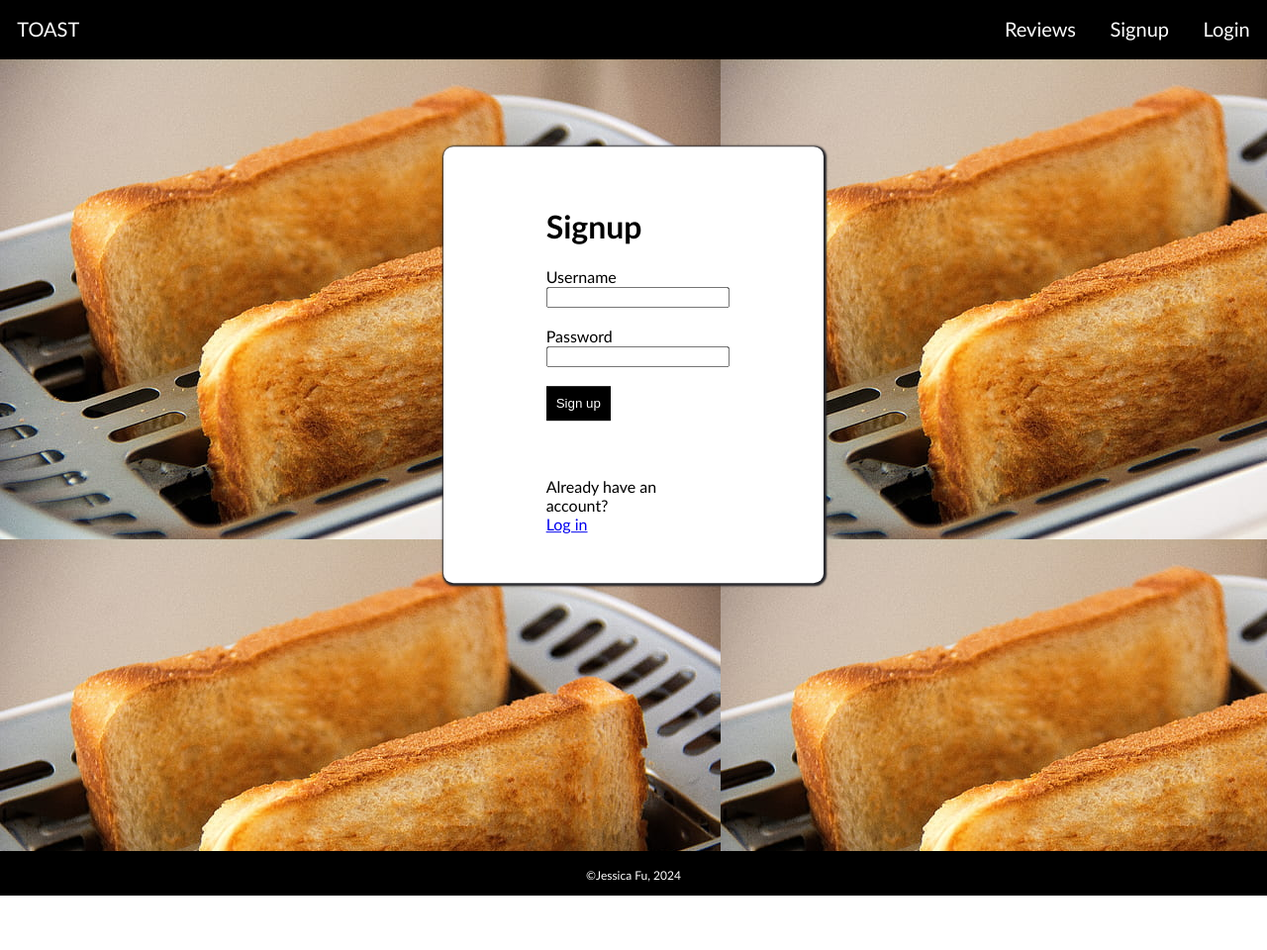
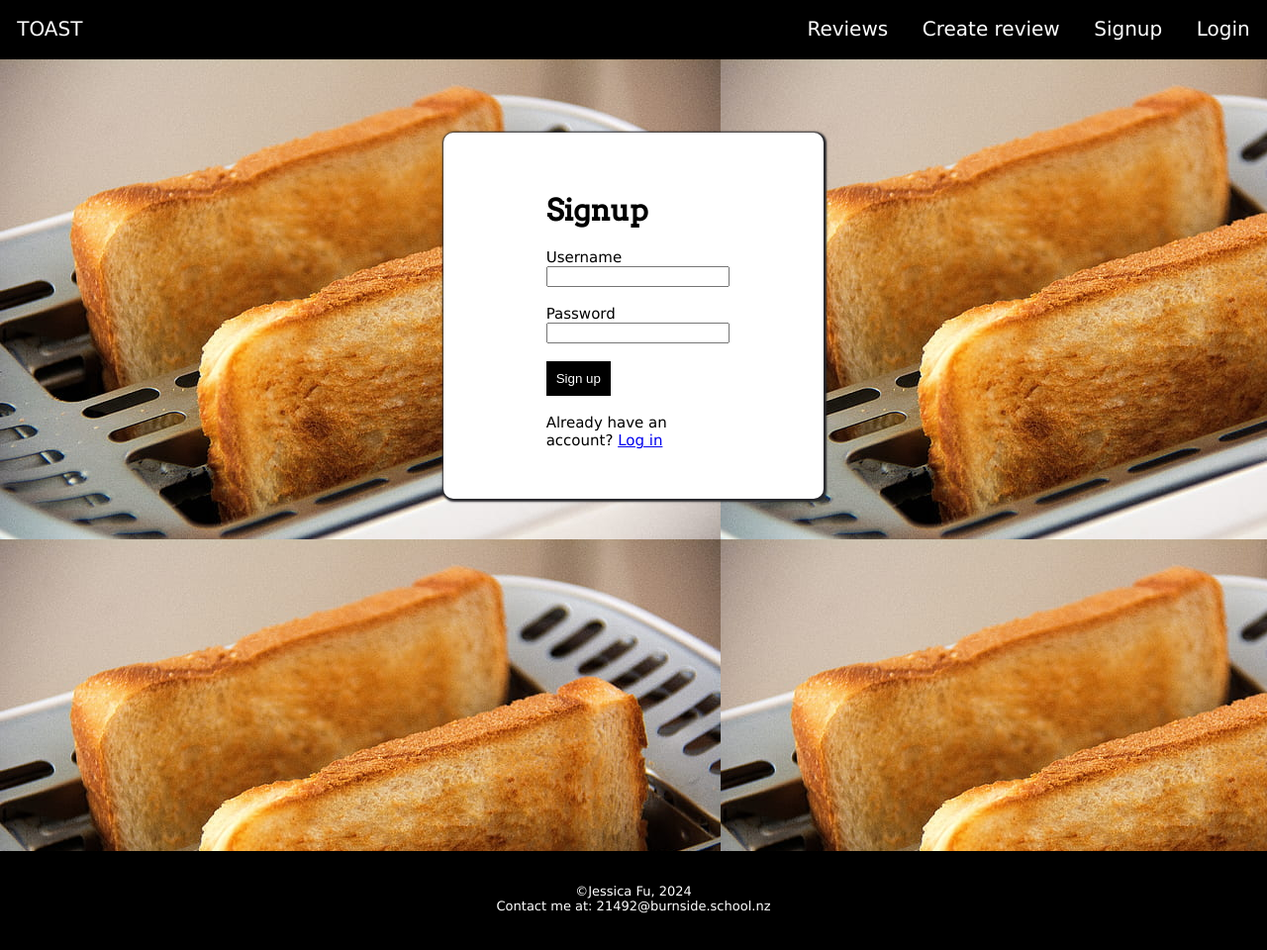
Before and after one commit to fujessica/Toast-website, a Flask app: page /signup in a window 1280 px wide. Shown: the whole page at 99% size. Before the commit the page ends 905 px from the top, so only its background shows below. Run offline with Flask 3, Linux system fonts and the light colour scheme.

Commit message:
update delete change

```diff
--- a/routes.py
+++ b/routes.py
@@ -32,7 +32,6 @@ def hash_password(password):
 
 
 def has_numbers(password):
-    # for checking passwords
     return any(i.isdigit() for i in password)
 
 
@@ -55,10 +54,11 @@ def signup():
         password = request.form['password']
         # all conditions fulfilled
         if 30 >= len(password
-                     ) >= 8 and 20 >= len(username
+                     ) >= 8 and 30 >= len(username
                                           ) >= 8 and has_numbers(password
                                                                  ) is True:
-            # checking for duplicate usernames
+            # checking for duplicate usernames by searching the database for
+            # the username entered
             query = "SELECT username FROM users WHERE username = ?"
             result = sql_queries(query, 0, (username,))
             if result is not None:
@@ -67,23 +67,22 @@ def signup():
             else:
                 session['username'] = username
                 password = hash_password(password)
-                query = "INSERT INTO users(username, password) VALUES(?, ?)"
-                sql_queries(query, 2, (username, password))
+                query = "INSERT INTO users(username, password, admin)\
+                         VALUES(?, ?, ?)"
+                sql_queries(query, 2, (username, password, 0))
+                # setting up the user_id because I need to for queries in
+                # later routes/functions
                 query = "SELECT id FROM Users WHERE username = ?"
                 session['user_id'] = sql_queries(query, 0, (username,)
                                                  )[0]
+                # setting up admin for the changing navbar
+                session['admin'] = 0
                 return redirect(url_for('my_reviews'))
-        # username or password different error messages
-        elif len(username) < 8 or len(username) > 30:
-            flash('Username must be under 30 characters and above 8\
-                   characters')
-            return redirect(url_for('signup'))
         elif has_numbers(password) is False:
             flash('Password must contain 1 number')
             return redirect(url_for('signup'))
-        elif len(password) < 8 or len(password) > 30:
-            flash('Password must be at least 8 characters and below 30\
-                   characters')
+        else:
+            flash('Username and password may not be blank')
             return redirect(url_for('signup'))
 
 
@@ -92,19 +91,24 @@ def login():
     if request.method == 'GET':
         return render_template('login.html')
     elif request.method == 'POST':
-        # checking the password matches
+        # hashing the password so it matches the already
+        # hashed password in the database
         hashed_password = hash_password(request.form['password'])
         query = "SELECT password FROM users WHERE username = ?"
         key = sql_queries(query, 0, (request.form['username'],))
+        # if no password was found
         if key is None:
             flash('Incorrect username or password')
             return redirect(url_for('login'))
         elif hashed_password == key[0]:
+            # if the hashed password in the form matches the password in the
+            # datbase
             session['username'] = request.form['username']
-            # setting up session['user_id']
-            query = "SELECT id FROM Users WHERE username = ?"
+            query = "SELECT id, admin FROM Users WHERE username = ?"
             session['user_id'] = sql_queries(query, 0, (session['username'],)
                                              )[0]
+            session['admin'] = sql_queries(query, 0, (session['username'],)
+                                           )[1]
             return redirect(url_for('my_reviews'))
         else:
             flash('Incorrect username or password')
@@ -114,6 +118,7 @@ def login():
 @app.route('/my_reviews', methods=['GET', 'POST'])
 def my_reviews():
     if request.method == 'GET':
+        # checking if the user is logged in or not
         if 'username' not in session:
             return redirect(url_for('login'))
         else:
@@ -127,23 +132,35 @@ def my_reviews():
                                    reviews=reviews,
                                    username=session['username'])
     if request.method == 'POST':
-        query = "select user_id from reviews where id = ?"
-        result = sql_queries(query, 0, (session['user_id'], ))
-        if result is None:
-            flash('This is not your review')
-        else:
-            query = "DELETE FROM Reviews WHERE id = ?"
-            sql_queries(query, 2, (request.form['review_id'], ))
-            flash("Review has been deleted")
-            return redirect(url_for("my_reviews"))
+        if 'Delete_review' in request.form:
+            query = "SELECT user_id FROM Reviews WHERE id = ?"
+            review_user = sql_queries(query, 0,
+                                      (request.form['review_id'], ))[0]
+            # checking the review and user match by selecting the username
+            # correlating with the review_id
+            if review_user == session['user_id']:
+                query = "DELETE FROM Reviews WHERE id = ?"
+                sql_queries(query, 2, (request.form['review_id'], ))
+                flash("Review has been deleted")
+                return redirect(url_for("my_reviews"))
+            else:
+                flash('This is not your review')
+                return redirect(url_for("my_reviews"))
+        elif 'Update_review' in request.form:
+            # making session['review_id'] becauase I need it for the update
+            # reviews page
+            session['review_id'] = request.form['review_id']
+            return redirect(url_for('update_reviews'))
 
 
 @app.route('/create_reviews', methods=['GET', 'POST'])
 def create_review():
     if 'username' not in session:
+        flash('Sign up or login to create reviews')
         return redirect(url_for('signup'))
     elif request.method == 'GET':
-        # selecting all toasts except those that the user has reviewed
+        # selecting all toasts except those that the user has reviewed because
+        # I want to limit the user to one review per toast
         query = "SELECT id, description from Toast EXCEPT \
                  SELECT t.id, t.description FROM Toast as t \
                  JOIN reviews AS r ON r.toast_id = t.id JOIN users \
@@ -162,6 +179,8 @@ def create_review():
             flash('Review can not be blank')
             return redirect(url_for('create_review'))
         else:
+            # anti hacking measure in case someone decides to
+            # change the toast_id
             connection = sqlite3.connect('toast.db')
             cursor = connection.cursor()
             query = 'SELECT id FROM Toast EXCEPT SELECT toast_id FROM Reviews \
@@ -169,6 +188,8 @@ def create_review():
             cursor.execute(query, (session['user_id'], ))
             result = cursor.fetchall()
             toasts = []
+            # making a list toast ids that the user has not reviewed
+            # and then seeing if the toast_id is within that list
             for i in result:
                 toasts.append(i[0])
             toast_id = int(toast_id)
@@ -177,7 +198,7 @@ def create_review():
                          approval) VALUES(?, ?, ?, ?)"
                 sql_queries(query, 2, (session['user_id'], toast_review,
                                        toast_id, 0))
-                flash('Your review is being reviewed(haha)')
+                flash('Your review is pending approval')
                 return redirect(url_for('my_reviews'))
             else:
                 return redirect(url_for('create_review'))
@@ -189,17 +210,22 @@ def update_reviews():
         return redirect(url_for('signup'))
     else:
         if request.method == 'GET':
-            username = session['username']
-            # selecting all toasts that user has reviewed
-            query = "SELECT t.id, description, review \
-                     FROM reviews as r JOIN users AS u \
-                     ON r.user_id = u.id JOIN Toast AS t \
-                     ON r.toast_id = t.id WHERE u.username = ?"
-            toasts = sql_queries(query, 1, (username, ))
-            return render_template('update_reviews.html', toasts=toasts)
+            # checking if a review_id exists in the session from myreviews
+            # to be used to fetch the data needed
+            if 'review_id' not in session:
+                flash('Please select a review to update')
+                return redirect(url_for('my_reviews'))
+            else:
+                query = "SELECT t.id, t.description, review from Reviews AS r\
+                        JOIN Users AS u ON r.user_id = u.id JOIN Toast AS t \
+                        ON t.id = r.toast_id WHERE r.id = ?"
+                data = sql_queries(query, 0, (session['review_id'], ))
+                return render_template('update_reviews.html', data=data)
         elif request.method == 'POST':
             review = request.form['review']
-            if len(review) == 0:
+            # checking if review is blank or contains only spaces by checking
+            # length and eliminating the spaces and then checking the length
+            if len(review) == 0 or len(review.lstrip(" ")) == 0:
                 flash('Review can not be blank')
                 return redirect(url_for('update_reviews'))
             else:
@@ -209,12 +235,33 @@ def update_reviews():
                          WHERE toast_id = ? and user_id = ?"
                 sql_queries(query, 2, (review, toast_id, session['user_id']))
                 flash('Your review is being reviewed haha')
+                session.pop('review_id', None)
                 return redirect(url_for('my_reviews'))
 
 
-@app.route('/admin')
-def painandsuffering():
-    return render_template('admin.html')
+@app.route('/admin', methods=['POST', 'GET'])
+def admin():
+    if 'admin' in session:
+        if session['admin'] == 0:
+            return redirect(url_for('show_all_reviews'))
+        elif session['admin'] == '1':
+            if request.method == 'GET':
+                query = "SELECT r.id, u.username, r.review \
+                        FROM reviews AS r JOIN users AS u \
+                        ON r.user_id = u.id WHERE approval = 0"
+                reviews = sql_queries(query, 1)
+                return render_template('admin.html', reviews=reviews)
+            elif request.method == 'POST':
+                if 'Update_review' in request.form:
+                    query = "UPDATE Reviews SET approval = 1 WHERE id = ?"
+                    sql_queries(query, 2, (request.form['review_id'], ))
+                    return redirect(url_for('admin'))
+                elif 'Delete_review' in request.form:
+                    query = "DELETE FROM Reviews WHERE id = ?"
+                    sql_queries(query, 2, (request.form['review_id'], ))
+                    return redirect(url_for('admin'))
+    else:
+        return redirect(url_for('signup'))
 
 
 @app.errorhandler(404)
@@ -225,6 +272,7 @@ def page_not_found(e):
 @app.route('/logout')
 def logout():
     # removes username and user_id from session
+    # which is how routes check if a user is logged in
     session.clear()
     return redirect(url_for('show_all_reviews'))
 
--- a/static/style.css
+++ b/static/style.css
@@ -5,8 +5,9 @@ body {
     word-wrap: break-word;
     background-color: rgb(231, 240, 255);
     margin:0%;
-    font-family:'calibri';
+    font-family:Verdana;
     height:auto;
+    font-size:15px;
 }
 
 main{
@@ -14,14 +15,18 @@ main{
 }
 
 footer{
-    height:40px;
-    padding-top:5px;
+    padding-top:20px;
+    height:80px;
     background-color: #000000;
     bottom:0;
     width:100%;
     text-align:center;
     color:white;
-    font-size:12px;
+    font-size:13px;
+}
+
+h1{
+    font-family: "Arvo";
 }
 
 /*Navbar*/
@@ -34,7 +39,7 @@ nav{
     width:100%;
 }
 
-.navoption{
+.navOption{
     float:right;
     text-decoration:none;
     padding:1.35%;
@@ -52,34 +57,37 @@ nav{
     font-size:20px;
 }
 
-.navoption:hover{
+.navOption:hover{
     color:black;
     background-color:white;
 }
 
-.navdiv{
+.navDiv{
     height:60px;
 }
 
 
 /* allreviews */
 
-.headingtext {
+.headingText {
     position: absolute;
     top: 25%;
-    left: 40%;
+    margin-left: 33%;
     color:rgb(255, 255, 255);
-    font-size:40px;
+    font-size:60px;
     font-family:'Arvo';
     fill: black;
-    text-shadow: 8px 8px 8px black;
+    text-shadow: 2px 2px 2px black;
+    -webkit-text-stroke-width: 0.75px;
+    -webkit-text-stroke-color: black;
 }
 
-.website-description{
+.websiteDescription{
     text-align:center;
-    font-size:16px;
-    opacity:75%;
+    font-size:22px;
     color:#000000;
+    padding:30px;
+    font-family: 'Arvo';
 }
 
 .allRevGridContainer {
@@ -168,19 +195,19 @@ nav{
     height:74vh;
 }
 
-.norevtext{
+.noRevText{
     text-align: center;
     margin-top:35%;
 }
 
 /* login signup */
 
-.testgridcontainter{
+.testGridContainter{
     background-image:url("/static/images/backgroundhope.jpg");
     height:100vh;
 }
 
-.testgriditem{
+.testGridItem{
     transform: translateY(20%);
     justify-items:auto;
     margin-left:35%;
@@ -191,21 +218,21 @@ nav{
 
 }
 
-.innerdiv{
+.innerDiv{
     padding-left:27%;
     padding-top:40px;
     padding-right:27%;
     padding-bottom:50px;
 }
 
-.signupbutton{
+.signupButton{
     color: white;
     background-color:#000000;
     padding:10px;
     border:transparent;
 }
 
-.signupbutton:hover{
+.signupButton:hover{
     background-color:rgb(183, 183, 183);
     color:black;
 }
--- a/templates/create_reviews.html
+++ b/templates/create_reviews.html
@@ -5,19 +5,19 @@
     <form name="Toast Reviewed" method="post">
         <label>Select Toast</label>
         <br>
-        <select name="toast_id" class="selecttoast">
+        <select name="toast_id" class="selectToast">
             {% for toast in toasts %}<option value="{{ toast[0] }}" SELECTED>{{ toast[1] }}</option>{% endfor %}
         </select>
         <br>
         <textarea placeholder="write review" name="review" maxlength="800"></textarea>
         <br>
-        <input type="submit" value="submit" class="signupbutton">
+        <input type="submit" value="Submit" class="signupButton">
         <br>
         Review must be under 800 characters
         {% with messages = get_flashed_messages() %}
         {% if messages%}
         {% for message in messages%}
-        <p>{{message}}</p>
+        <p class="flashes1">{{message}}</p>
         {%endfor%}
         {%endif%}
         {%endwith%}
--- a/templates/layout.html
+++ b/templates/layout.html
@@ -5,27 +5,40 @@
         <meta name="description" content="Jessica's website for toast reviews">
         <meta name="keywords" content="toast, review">
         <link rel='stylesheet' href='https://fonts.googleapis.com/css?family=Arvo'>
+        <link rel='stylesheet' href='https://fonts.googleapis.com/css?family=Arvo'>
         <link rel="stylesheet" href="static/style.css">
     </head>
     <body>
 
-    {% if session['username'] %}
-        <div class="navdiv">
+    {% if session['admin'] == '1'%}
+        <div class="navDiv">
         <nav>
             <a href="/" class="logo">TOAST</a>
-            <a href="/logout" class="navoption">Logout</a>
-            <a href="/create_reviews" class="navoption">Create review</a>
-            <a href="/my_reviews" class="navoption">My Reviews</a>
-            <a href="/" class="navoption">Reviews</a>
+            <a href="/logout" class="navOption">Logout</a>
+            <a href="/create_reviews" class="navOption">Create review</a>
+            <a href="/my_reviews" class="navOption">My Reviews</a>
+            <a href="/" class="navOption">Reviews</a>
+            <a href="/admin" class="navOption">Admin</a>
         </nav>
         </div>
+    {% elif session['username'] %}
+        <div class="navDiv">
+            <nav>
+                <a href="/" class="logo">TOAST</a>
+                <a href="/logout" class="navOption">Logout</a>
+                <a href="/create_reviews" class="navOption">Create review</a>
+                <a href="/my_reviews" class="navOption">My Reviews</a>
+                <a href="/" class="navOption">Reviews</a>
+            </nav>
+            </div>
     {% else %}
-        <div class="navdiv">
+        <div class="navDiv">
         <nav>
             <a href="/" class="logo">TOAST</a>
-            <a href="/login" class="navoption">Login </a>
-            <a href="/signup" class="navoption">Signup </a>
-            <a href="/" class="navoption">Reviews</a>
+            <a href="/login" class="navOption">Login </a>
+            <a href="/signup" class="navOption">Signup </a>
+            <a href="/create_reviews" class="navOption">Create review</a>
+            <a href="/" class="navOption">Reviews</a>
         </nav>
         </div>
     {% endif %}
@@ -34,8 +47,10 @@
             {% endblock %}
         </main>
 
-        <footer class="footerdiv">
-            <p>&copy;Jessica Fu, 2024</p>
+        <footer>
+            <div class="footerdiv">
+            <p>&copy;Jessica Fu, 2024 <br>Contact me at: 21492@burnside.school.nz</p>
+            </div>
         </footer>
     </body>
 </html>
--- a/templates/signup.html
+++ b/templates/signup.html
@@ -1,30 +1,28 @@
 {% extends 'layout.html' %}
 {% block main -%}
 {% if session['username'] %}
-<div class="norevgridcontainer">
+<div class="noRevGridContainer">
     <div class="allRevGridItem">
     You're logged in already!
     Want to log out?
     <a href="/logout">Logout?</a>
+    </div>
 </div>
-</div>
-Want to log out?
-<a href="/logout">Logout?</a>
 {% else %}
-<div class="testgridcontainter">
-    <div class="testgriditem">
-        <div class="innerdiv">
+<div class="testGridContainter">
+    <div class="testGridItem">
+        <div class="innerDiv">
     <h1>Signup</h1>
     <form action="/signup" method="post">
         Username
         <br>
-        <input type="username" name="username">
+        <input type="username" name="username" minlength=8 maxlength=30>
         <br><br>
         Password
         <br>
-        <input type="password" name="password" width="20px">
+        <input type="password" name="password" width="20px" minlength=8 maxlength=30>
         <br><br>
-        <input type="submit" value="Sign up" class="signupbutton">
+        <input type="submit" value="Sign up" class="signupButton">
         <br><br>
         {% with messages = get_flashed_messages() %}
         {% if messages %}
@@ -33,10 +31,9 @@ Want to log out?
         {% endfor %}
         {% endif %}
     {% endwith %}
-    <br><br>
     Already have an account?
+    <a href="/login">Log in</a>
     <br>
-    <a href="/login">Log in</a>
     </form>
     </div>
     </div>
```
Also changed, not shown: other parts of static/style.css (+92 -11 lines), templates/404.html (+13 -23 lines), templates/admin.html (+17 -0 lines), templates/login.html (+7 -8 lines), templates/my_reviews.html (+9 -7 lines), templates/reviews.html (+5 -5 lines), templates/update_reviews.html (+4 -21 lines), toast.db.
